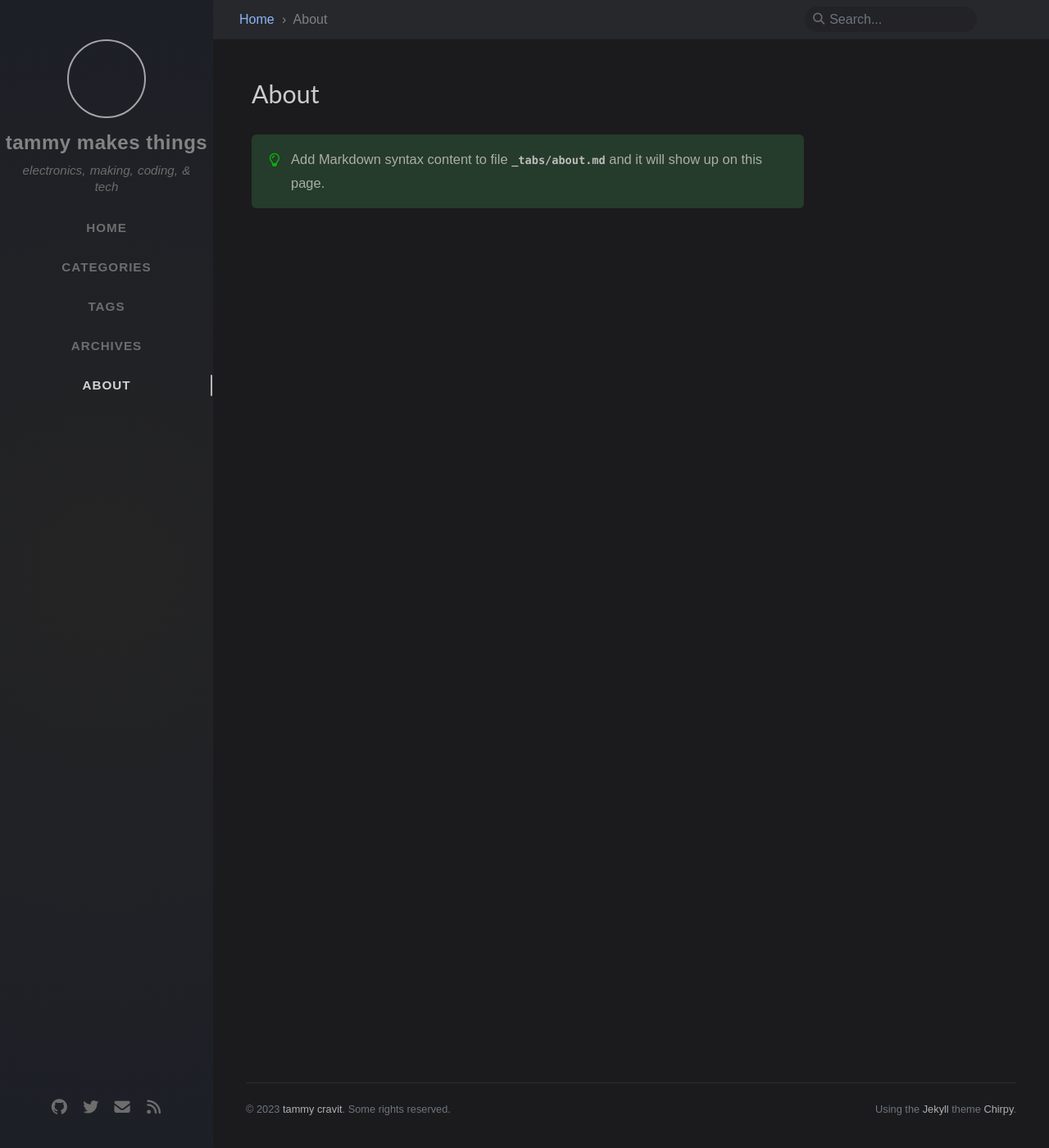
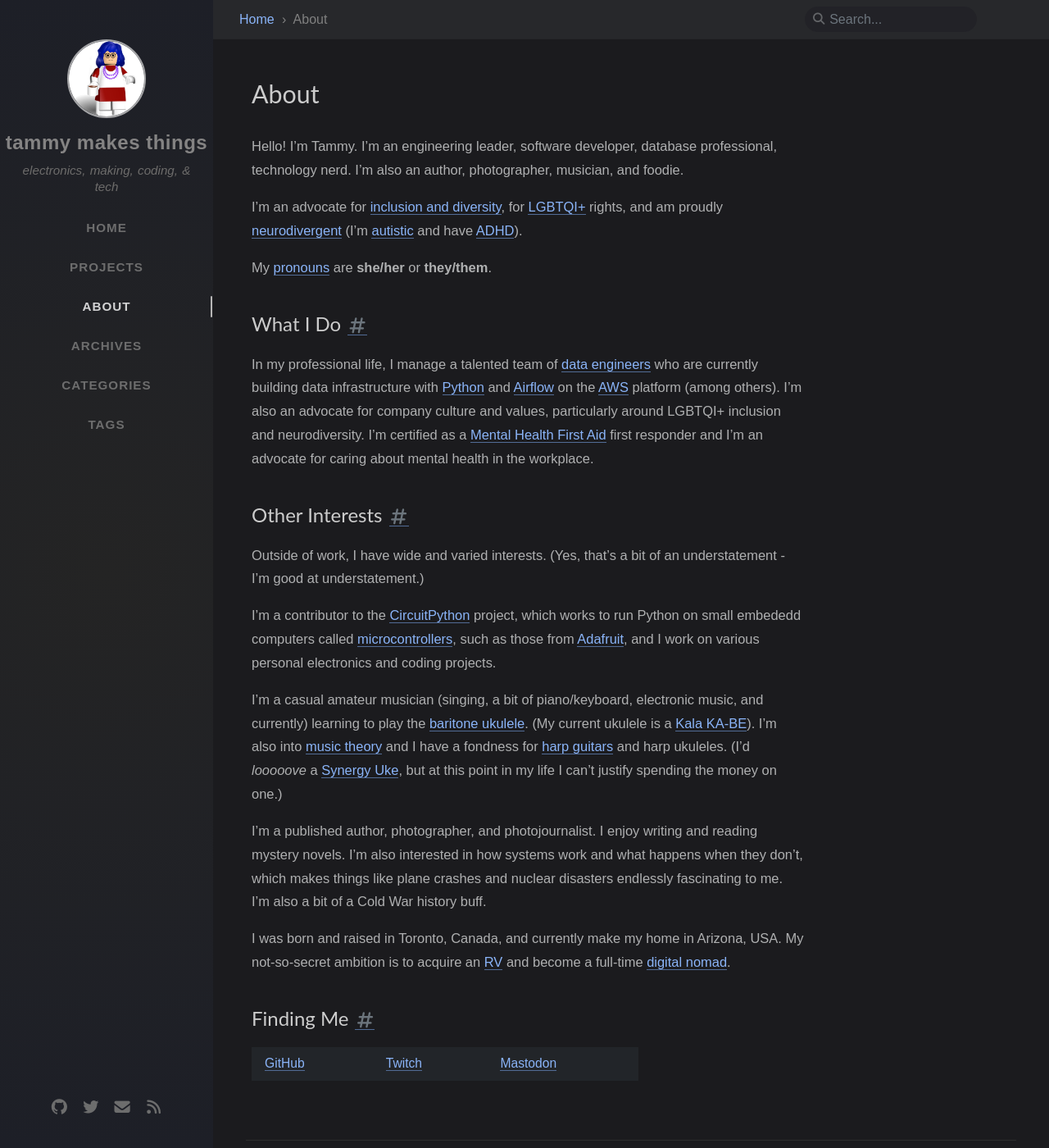
Before and after one commit to tammymakesthings/tammymakesthings.github.io, a Jekyll site: the page built from _tabs/about.md, in a window 1280 px wide and 1400 px high. Shown: the whole window at 82% size. Built offline with Jekyll 4.4.1, drawn with Linux system fonts in a browser that asks for light colours; nearby versions of some CDN libraries; some web fonts are replaced; library files that are not in the unit come from our copies; comment, search, counter and statistics services are not loaded.

```diff
--- a/_tabs/about.md
+++ b/_tabs/about.md
@@ -1,8 +1,82 @@
 ---
 # the default layout is 'page'
 icon: fas fa-info-circle
-order: 4
+order: 2
 ---
 
-> Add Markdown syntax content to file `_tabs/about.md`{: .filepath } and it will show up on this page.
-{: .prompt-tip }
+Hello! I'm Tammy. I'm an engineering leader, software developer, database
+professional, technology nerd. I'm also an author, photographer, musician, and
+foodie.
+
+I'm an advocate for [inclusion and diversity][dei], for [LGBTQI+][lgbtqi] rights, and am
+proudly [neurodivergent][neurodivergent] (I'm [autistic][autistic] and have [ADHD][adhd]).
+
+My [pronouns][pronouns] are **she/her** or **they/them**.
+
+## What I Do
+
+In my professional life, I manage a talented team of [data engineers][dataeng]
+who are currently
+building data infrastructure with [Python][python] and [Airflow][airflow] on the
+[AWS][aws] platform (among others). I'm also an advocate for company culture and
+values, particularly around LGBTQI+ inclusion and neurodiversity. I'm certified
+as a [Mental Health First Aid][mhfa] first responder and I'm an advocate for
+caring about mental health in the workplace.
+
+## Other Interests
+
+Outside of work, I have wide and varied interests. (Yes, that's a bit of an
+understatement - I'm good at understatement.)
+
+I'm a contributor to the [CircuitPython][circuitpython] project, which works to
+run Python on small embededd computers called
+[microcontrollers][microcontrollers], such as those from [Adafruit], and I work
+on various personal electronics and coding projects.
+
+I'm a casual amateur musician (singing, a bit of piano/keyboard, electronic
+music, and currently) learning to play the [baritone ukulele][bariuke]. (My
+current ukulele is a [Kala KA-BE][kalakabe]). I'm also into
+[music theory][musictheory] and I have a fondness for [harp guitars][harpguitar]
+and harp ukuleles. (I'd _looooove_ a [Synergy Uke][synuke], but at this point
+in my life I can't justify spending the money on one.)
+
+I'm a published author, photographer, and photojournalist. I enjoy writing
+and reading mystery novels. I'm also interested in how systems work and
+what happens when they don't, which makes things like plane crashes and
+nuclear disasters endlessly fascinating to me. I'm also a bit of a Cold War
+history buff.
+
+I was born and raised in Toronto, Canada, and currently make my home in
+Arizona, USA. My not-so-secret ambition is to acquire an [RV][rv] and become
+a full-time [digital nomad][nomad].
+
+## Finding Me
+
+[GitHub][tmtgh] | [Twitch][twitch] | [Mastodon][tmtmast]
+
+[adafruit]: https://adafruit.com/
+[adhd]: https://en.wikipedia.org/wiki/Attention_deficit_hyperactivity_disorder
+[airflow]: https://airflow.apache.org/
+[ascential]: https://ascential.com/
+[autistic]: https://en.wikipedia.org/wiki/Autism_spectrum
+[aws]: https://aws.amazon.com/what-is-aws/
+[bariuke]: https://www.musicianauthority.com/intro-to-baritone-ukulele/
+[circuitpython]: https://circuitpython.org/
+[dataeng]: https://en.wikipedia.org/wiki/Data_engineering
+[dei]: https://en.wikipedia.org/wiki/Diversity,_equity,_and_inclusion
+[flywheel]: https://flywheeldigital.com/
+[harpguitar]: https://en.wikipedia.org/wiki/Harp_guitar
+[kalakabe]: https://kalabrand.com/products/ka-be
+[lgbtqi]: https://en.wikipedia.org/wiki/LGBT
+[mhfa]: https://www.mentalhealthfirstaid.org/
+[microcontrollers]: https://en.wikipedia.org/wiki/Microcontroller
+[musictheory]: https://en.wikipedia.org/wiki/Music_theory
+[neurodivergent]: https://en.wikipedia.org/wiki/Neurodiversity
+[nomad]: https://en.wikipedia.org/wiki/Digital_nomad
+[pronouns]: https://pronouns.org/what-and-why
+[python]: https://python.org/
+[rv]: https://en.wikipedia.org/wiki/Recreational_vehicle
+[synuke]: https://emeraldguitars.com/models/synergy-uke/
+[tmtgh]: https://github.com/tammymakesthings
+[tmtmast]: https://techhub.social/@tammymakesthings
+[twitch]: https://twitch.tv/tammymakesthings
--- a/index.markdown
+++ /dev/null
@@ -1,6 +0,0 @@
----
-# Feel free to add content and custom Front Matter to this file.
-# To modify the layout, see https://jekyllrb.com/docs/themes/#overriding-theme-defaults
-
-layout: home
----
```
Also changed, not shown: 404.html (deleted, +0 -25 lines), _posts/2023-03-16-welcome-back.markdown (deleted, +0 -8 lines), _tabs/categories.md (+1 -1 lines), _tabs/projects.md (renamed from projects/index.markdown, +8 -4 lines), _tabs/tags.md (+1 -1 lines), about.markdown (deleted, +0 -18 lines), assets/img/commons/avatar.jpg (added), commons/avatar.jpg (added).
